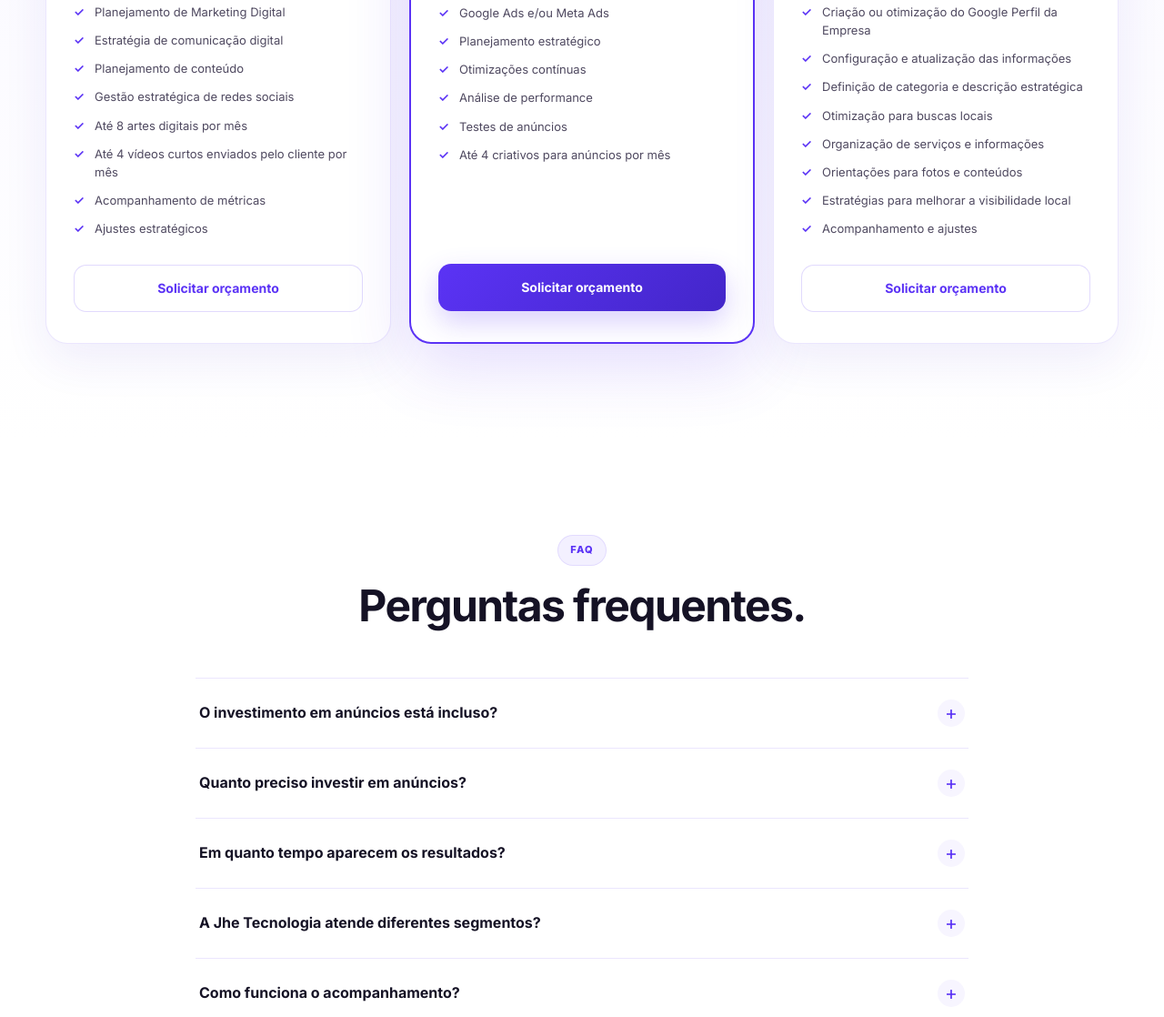
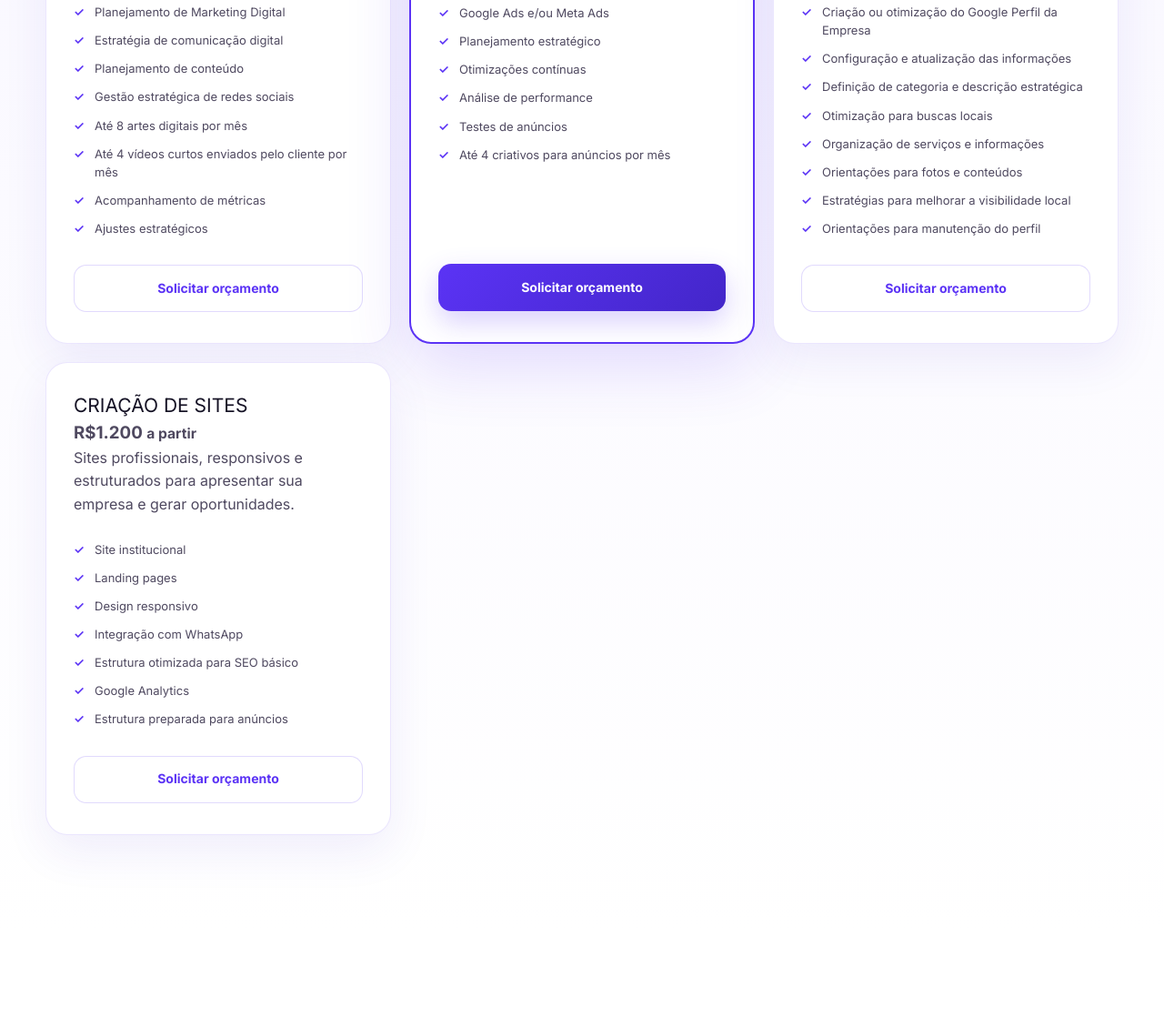
Before and after one commit to jhetecnologia/jhe-tecnologia, a plain HTML site: page index.html in a window 1280 px wide. Shown: the part 5181-6299 px from the top of the page at 91% size. Drawn offline with Linux system fonts and the light colour scheme.

Commit message:
Update index.html

````diff
--- a/index.html
+++ b/index.html
@@ -65,7 +65,7 @@
 
   <link
     rel="preconnect"
-    href="https://fonts.gstatic.com"
+    href="https://fonts.googleapis.com"
     crossorigin
   >
 
@@ -1089,7 +1089,7 @@
 
 
             <a
-              href="https://wa.me/5511947859304?text=Olá!%20Tenho%20interesse%20na%20Estratégia%20de%20Marketing%20a%20partir%20de%20R%24799%2Fmês."
+              href="https://wa.me/5511947859304?text=Olá!%20Tenho%20interesse%20na%20Estratégia%20de%20Marketing%20a%20partir%20de%20R%24699%2Fmês."
               class="btn btn-outline"
               target="_blank"
               rel="noopener"
@@ -1166,7 +1166,7 @@
 
 
             <a
-              href="https://wa.me/5511947859304?text=Olá!%20Tenho%20interesse%20no%20serviço%20de%20Tráfego%20Pago%20a%20partir%20de%20R%24499%2Fmês."
+              href="https://wa.me/5511947859304?text=Olá!%20Tenho%20interesse%20no%20serviço%20de%20Tráfego%20Pago%20a%20partir%20de%20R%24999%2Fmês."
               class="btn btn-primary"
               target="_blank"
               rel="noopener"
@@ -1193,9 +1193,9 @@
 
 
               <h3>
-                R$399
+                R$359
                 <small>
-                  a partir de / mês
+                  pagamento único
                 </small>
               </h3>
 
@@ -1239,14 +1239,90 @@
               </li>
 
               <li>
-                Acompanhamento e ajustes
+                Orientações para manutenção do perfil
               </li>
 
             </ul>
 
 
             <a
-              href="https://wa.me/5511947859304?text=Olá!%20Tenho%20interesse%20no%20serviço%20de%20Presença%20Digital%20Local%20a%20partir%20de%20R%24399%2Fmês."
+              href="https://wa.me/5511947859304?text=Olá!%20Tenho%20interesse%20no%20serviço%20de%20Presença%20Digital%20Local%20por%20R%24359."
+              class="btn btn-outline"
+              target="_blank"
+              rel="noopener"
+            >
+              Solicitar orçamento
+            </a>
+
+
+          </article>
+
+
+          <!-- =================================================
+               CRIAÇÃO DE SITES
+               ================================================= -->
+
+          <article class="plan reveal">
+
+
+            <div class="plan-header">
+
+              <span class="plan-name">
+                CRIAÇÃO DE SITES
+              </span>
+
+
+              <h3>
+                R$1.200
+                <small>
+                  a partir
+                </small>
+              </h3>
+
+
+              <p>
+                Sites profissionais, responsivos e estruturados
+                para apresentar sua empresa e gerar oportunidades.
+              </p>
+
+            </div>
+
+
+            <ul>
+
+              <li>
+                Site institucional
+              </li>
+
+              <li>
+                Landing pages
+              </li>
+
+              <li>
+                Design responsivo
+              </li>
+
+              <li>
+                Integração com WhatsApp
+              </li>
+
+              <li>
+                Estrutura otimizada para SEO básico
+              </li>
+
+              <li>
+                Google Analytics
+              </li>
+
+              <li>
+                Estrutura preparada para anúncios
+              </li>
+
+            </ul>
+
+
+            <a
+              href="https://wa.me/5511947859304?text=Olá!%20Tenho%20interesse%20na%20Criação%20de%20Sites%20a%20partir%20de%20R%241.200."
               class="btn btn-outline"
               target="_blank"
               rel="noopener"
@@ -1705,4 +1781,3 @@
 </body>
 
 </html>
-```
````
